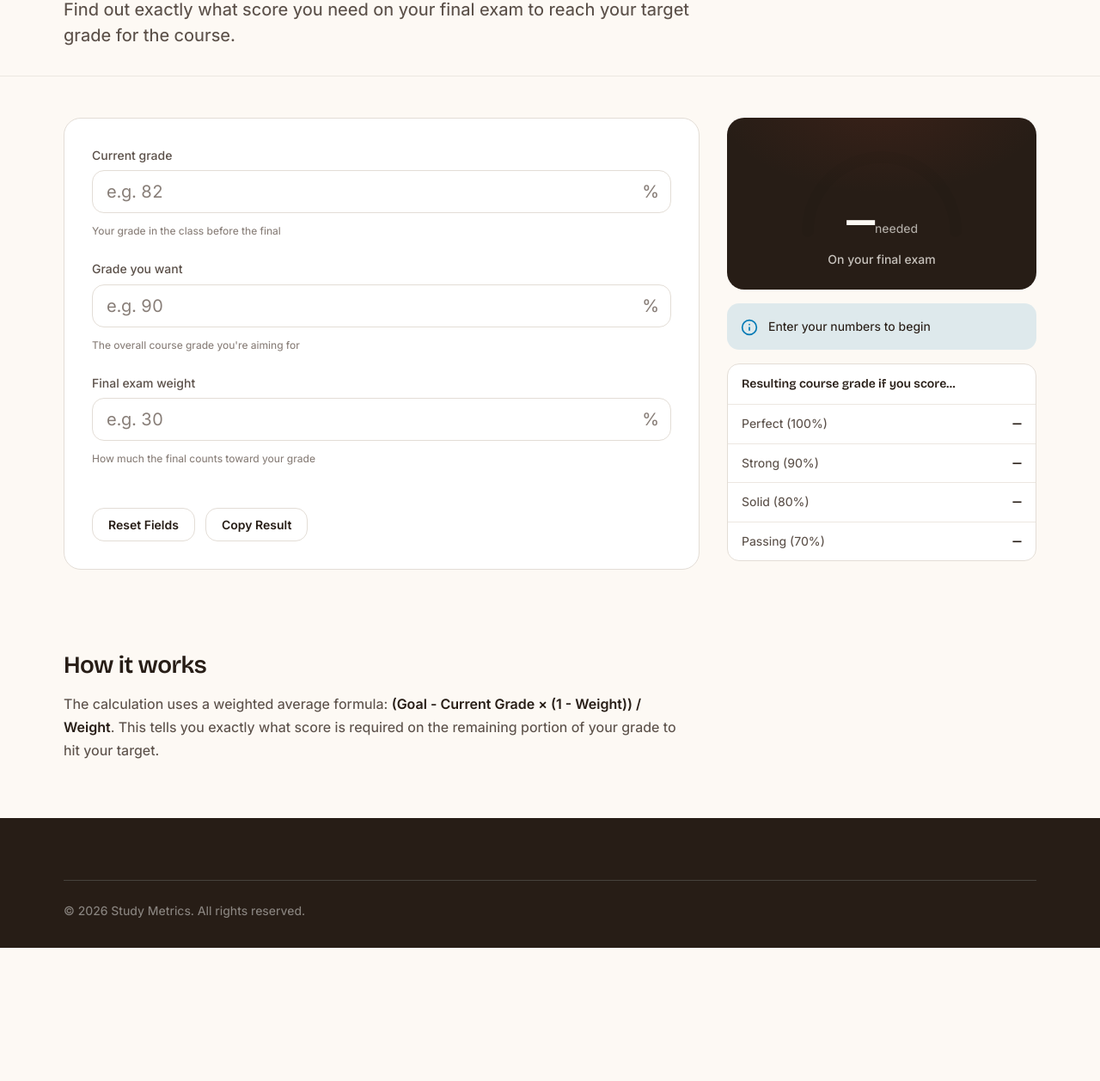
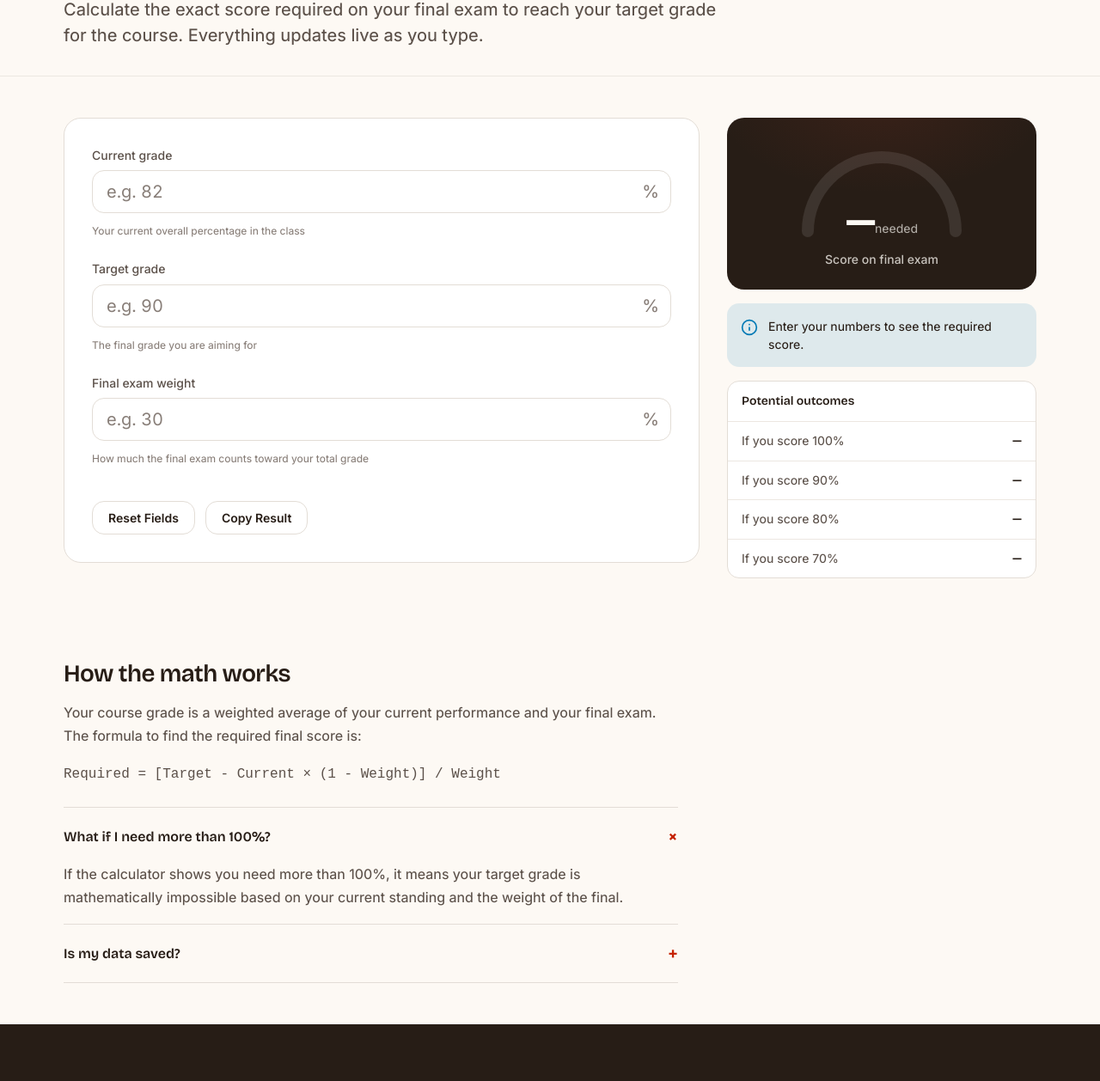
Before and after one commit to qazianwaar1996-prog/study-metrics, a plain HTML site: page final-grade.html in a window 1280 px wide. Shown: the part 229-1487 px from the top of the page at 86% size. Before the commit the page ends 1332 px from the top, so only its background shows below. Drawn offline with nearby package versions, Linux system fonts and the light colour scheme.

Commit message:
Update final-grade.html

```diff
--- a/final-grade.html
+++ b/final-grade.html
@@ -4,11 +4,21 @@
 <meta charset="UTF-8">
 <meta name="viewport" content="width=device-width, initial-scale=1.0">
 <title>Final Grade Calculator — Study Metrics</title>
-<meta name="description" content="Free final grade calculator. Find the exact score you need on your final exam to hit your target grade.">
-<link rel="stylesheet" href="css/style.css">
+<meta name="description" content="Free final grade calculator. Find the exact score you need on your final exam to reach your target course grade. No signup required.">
+<link rel="canonical" href="https://studymetrics.app/final-grade.html">
+<link rel="icon" type="image/svg+xml" href="images/favicon.svg">
+<link rel="apple-touch-icon" href="images/favicon.svg">
+<meta property="og:type" content="website">
+<meta property="og:site_name" content="Study Metrics">
+<meta property="og:title" content="Final Grade Calculator — Study Metrics">
+<meta property="og:description" content="Find the exact score you need on your final exam.">
+<meta property="og:url" content="https://studymetrics.app/final-grade.html">
+<meta property="og:image" content="images/og-image.png">
+<meta name="twitter:card" content="summary_large_image">
 <link rel="preconnect" href="https://fonts.googleapis.com">
 <link rel="preconnect" href="https://fonts.gstatic.com" crossorigin>
 <link href="https://fonts.googleapis.com/css2?family=Bricolage+Grotesque:opsz,wght@12..96,500;12..96,600;12..96,700&family=Inter:wght@400;450;500;600&display=swap" rel="stylesheet">
+<link rel="stylesheet" href="css/style.css">
 </head>
 <body>
 
@@ -33,13 +43,9 @@
 <section class="tool-head">
   <div class="grid-bg"></div>
   <div class="wrap reveal">
-    <div class="crumb">
-        <a href="index.html">Home</a>
-        <svg viewBox="0 0 24 24" fill="none" stroke="currentColor" stroke-width="2" stroke-linecap="round"><path d="m9 18 6-6-6-6"/></svg>
-        <span>Final Grade Calculator</span>
-    </div>
+    <div class="crumb"><a href="index.html">Home</a><svg viewBox="0 0 24 24" fill="none" stroke="currentColor" stroke-width="2" stroke-linecap="round"><path d="m9 18 6-6-6-6"/></svg><span>Final Grade Calculator</span></div>
     <h1>Final Grade Calculator</h1>
-    <p>Find out exactly what score you need on your final exam to reach your target grade for the course.</p>
+    <p>Calculate the exact score required on your final exam to reach your target grade for the course. Everything updates live as you type.</p>
   </div>
 </section>
 
@@ -54,15 +60,15 @@
                   <input class="input lg tnum" id="cur" type="number" min="0" max="100" step="0.1" placeholder="e.g. 82">
                   <span class="unit">%</span>
               </div>
-              <div class="hint">Your grade in the class before the final</div>
+              <div class="hint">Your current overall percentage in the class</div>
           </div>
           <div class="field">
-              <label for="goal">Grade you want</label>
+              <label for="goal">Target grade</label>
               <div class="input-unit">
                   <input class="input lg tnum" id="goal" type="number" min="0" max="100" step="0.1" placeholder="e.g. 90">
                   <span class="unit">%</span>
               </div>
-              <div class="hint">The overall course grade you're aiming for</div>
+              <div class="hint">The final grade you are aiming for</div>
           </div>
           <div class="field">
               <label for="weight">Final exam weight</label>
@@ -70,9 +76,9 @@
                   <input class="input lg tnum" id="weight" type="number" min="1" max="100" step="0.5" placeholder="e.g. 30">
                   <span class="unit">%</span>
               </div>
-              <div class="hint">How much the final counts toward your grade</div>
+              <div class="hint">How much the final exam counts toward your total grade</div>
           </div>
-          <div class="input-actions" style="margin-top: 24px; display: flex; gap: 12px;">
+          <div class="calc-actions">
             <button id="resetBtn" class="btn btn-ghost">Reset Fields</button>
             <button id="shareBtn" class="btn btn-ghost">Copy Result</button>
           </div>
@@ -84,25 +90,25 @@
       <div class="gauge-card">
         <div class="gauge-wrap">
           <svg width="200" height="110" viewBox="0 0 200 110">
-            <path d="M14 100 A86 86 0 0 1 186 100" fill="none" stroke="rgba(0,0,0,0.05)" stroke-width="14" stroke-linecap="round"/>
+            <path d="M14 100 A86 86 0 0 1 186 100" fill="none" stroke="rgba(255,255,255,0.1)" stroke-width="14" stroke-linecap="round"/>
             <path id="gaugeArc" d="M14 100 A86 86 0 0 1 186 100" fill="none" stroke="var(--accent)" stroke-width="14" stroke-linecap="round" stroke-dasharray="270" stroke-dashoffset="270" style="transition: all 0.6s ease;"/>
           </svg>
           <div class="gauge-num"><span class="n tnum" id="need">—</span><span class="u">needed</span></div>
         </div>
-        <div class="gauge-label">On your final exam</div>
+        <div class="gauge-label">Score on final exam</div>
       </div>
 
       <div class="verdict info" id="verdict">
           <svg viewBox="0 0 24 24" fill="none" stroke="currentColor" stroke-width="2" stroke-linecap="round" stroke-linejoin="round"><circle cx="12" cy="12" r="10"/><path d="M12 16v-4M12 8h.01"/></svg>
-          <span id="verdictText">Enter your numbers to begin</span>
+          <span id="verdictText">Enter your numbers to see the required score.</span>
       </div>
 
       <div class="scenarios">
-        <div class="sh">Resulting course grade if you score…</div>
-        <div class="srow"><span class="g">Perfect (100%)</span><span class="s tnum" id="sc100">—</span></div>
-        <div class="srow"><span class="g">Strong (90%)</span><span class="s tnum" id="sc90">—</span></div>
-        <div class="srow"><span class="g">Solid (80%)</span><span class="s tnum" id="sc80">—</span></div>
-        <div class="srow"><span class="g">Passing (70%)</span><span class="s tnum" id="sc70">—</span></div>
+        <div class="sh">Potential outcomes</div>
+        <div class="srow"><span class="g">If you score 100%</span><span class="s tnum" id="sc100">—</span></div>
+        <div class="srow"><span class="g">If you score 90%</span><span class="s tnum" id="sc90">—</span></div>
+        <div class="srow"><span class="g">If you score 80%</span><span class="s tnum" id="sc80">—</span></div>
+        <div class="srow"><span class="g">If you score 70%</span><span class="s tnum" id="sc70">—</span></div>
       </div>
     </div>
   </div>
@@ -110,8 +116,13 @@
 
 <div class="wrap reveal">
   <div class="prose">
-    <h2>How it works</h2>
-    <p>The calculation uses a weighted average formula: <strong>(Goal - Current Grade × (1 - Weight)) / Weight</strong>. This tells you exactly what score is required on the remaining portion of your grade to hit your target.</p>
+    <h2>How the math works</h2>
+    <p>Your course grade is a weighted average of your current performance and your final exam. The formula to find the required final score is:</p>
+    <p><code>Required = [Target - Current × (1 - Weight)] / Weight</code></p>
+    <div class="faq">
+        <details open><summary>What if I need more than 100%?</summary><p>If the calculator shows you need more than 100%, it means your target grade is mathematically impossible based on your current standing and the weight of the final.</p></details>
+        <details><summary>Is my data saved?</summary><p>Yes, your inputs are saved locally in your browser's memory so they stay there if you refresh the page.</p></details>
+    </div>
   </div>
 </div>
 
@@ -119,7 +130,33 @@
 
 <footer class="foot">
   <div class="wrap">
-    <div class="foot-bottom"><span>© 2026 Study Metrics. All rights reserved.</span></div>
+    <div class="foot-grid">
+      <div class="foot-brand">
+        <a href="index.html" class="logo"><span class="logo-mark"><span class="logo-dot"></span></span>Study&nbsp;Metrics</a>
+        <p>A free, focused toolkit for students. No accounts, no clutter.</p>
+      </div>
+      <div class="foot-col">
+        <h4>Calculators</h4>
+        <a href="gpa.html">GPA Calculator</a>
+        <a href="cgpa.html">CGPA Calculator</a>
+        <a href="target-gpa.html">Target GPA</a>
+        <a href="grade-calculator.html">Grade Calculator</a>
+      </div>
+      <div class="foot-col">
+        <h4>Company</h4>
+        <a href="about.html">About</a>
+        <a href="blog.html">Blog</a>
+        <a href="contact.html">Contact</a>
+      </div>
+      <div class="foot-col">
+        <h4>Legal</h4>
+        <a href="privacy-policy.html">Privacy Policy</a>
+        <a href="terms-and-conditions.html">Terms & Conditions</a>
+      </div>
+    </div>
+    <div class="foot-bottom">
+      <span>© 2026 Study Metrics. All rights reserved.</span>
+    </div>
   </div>
 </footer>
 
```
